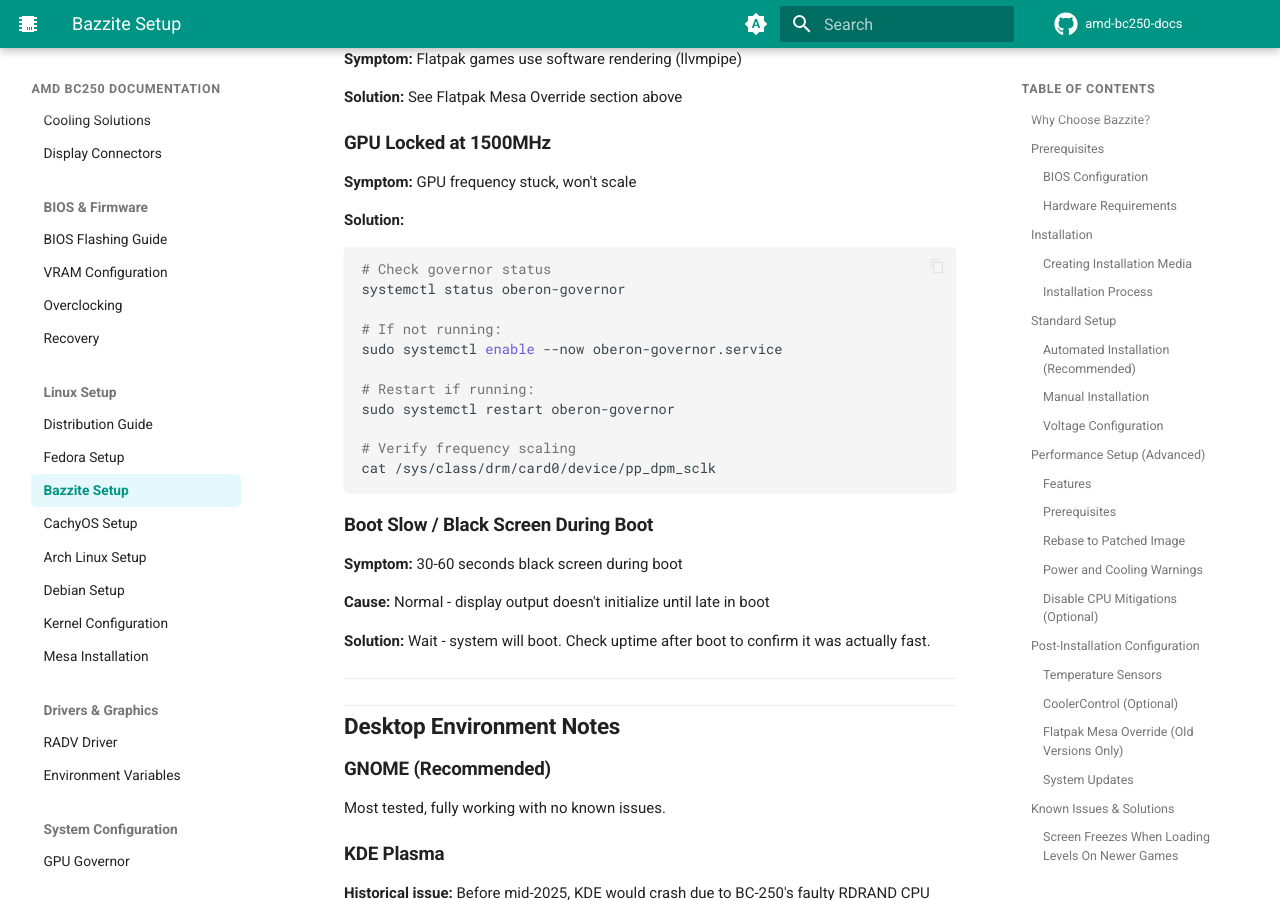
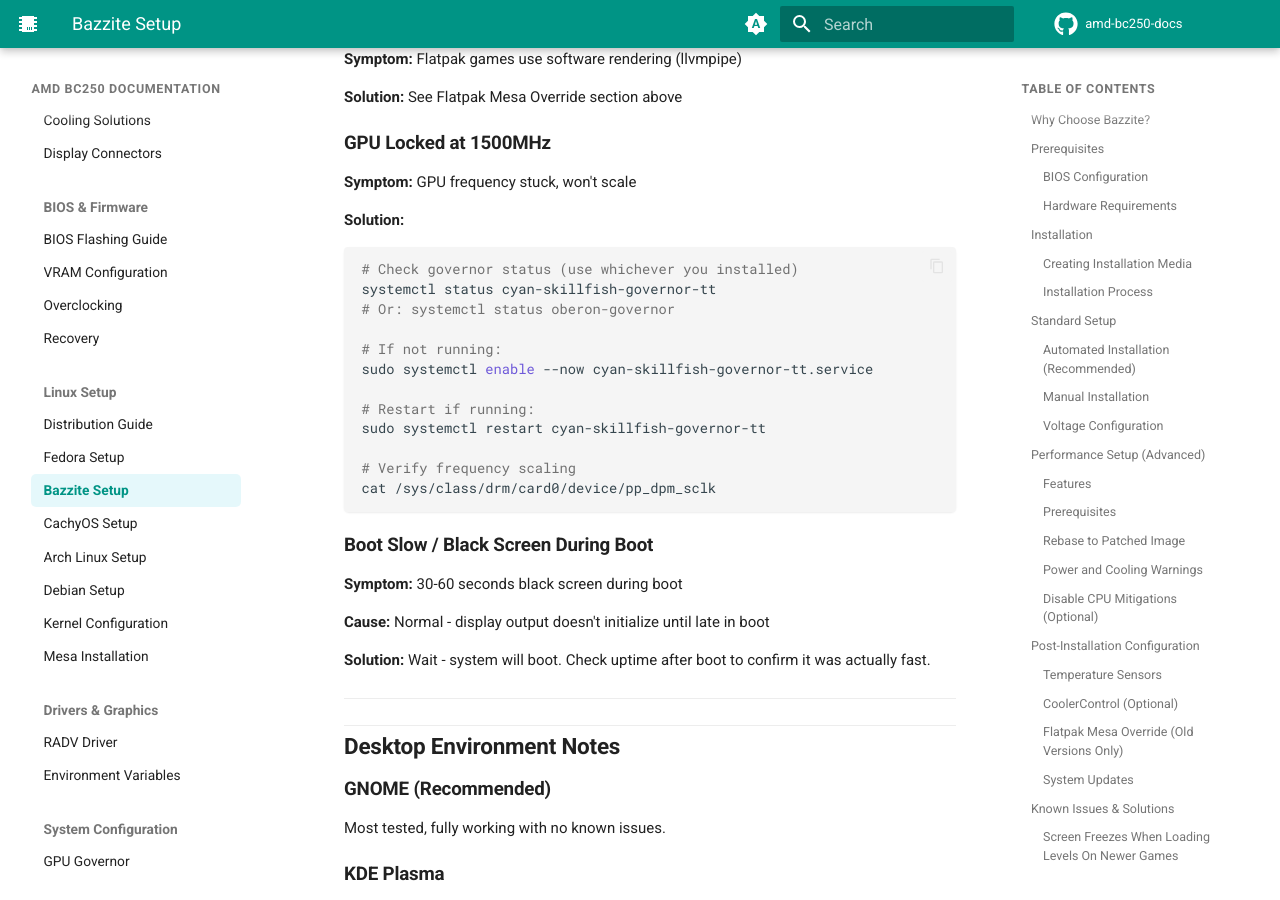
Before and after one commit to elektricM/amd-bc250-docs, an MkDocs documentation site: the page built from docs/linux/bazzite.md, in a window 1280 px wide and 900 px high, scrolled down 7741 px. Built offline with MkDocs 1.6.1 and Material for MkDocs 9.7.7, drawn with Linux system fonts in a browser that asks for light colours; comment, search, counter and statistics services are not loaded; the version menu is left out.

Commit message:
fix: update governor references in troubleshooting sections to cyan-skillfish-governor-tt
- Update display troubleshooting to recommend cyan-skillfish-governor-tt
- Update bazzite GPU locked troubleshooting to show current governor

````diff
--- a/docs/linux/bazzite.md
+++ b/docs/linux/bazzite.md
@@ -351,14 +351,15 @@
 **Solution:**
 
 ```bash
-# Check governor status
-systemctl status oberon-governor
+# Check governor status (use whichever you installed)
+systemctl status cyan-skillfish-governor-tt
+# Or: systemctl status oberon-governor
 
 # If not running:
-sudo systemctl enable --now oberon-governor.service
+sudo systemctl enable --now cyan-skillfish-governor-tt.service
 
 # Restart if running:
-sudo systemctl restart oberon-governor
+sudo systemctl restart cyan-skillfish-governor-tt
 
 # Verify frequency scaling
 cat /sys/class/drm/card0/device/pp_dpm_sclk
````
Also changed, not shown: docs/troubleshooting/display.md (+4 -4 lines).
